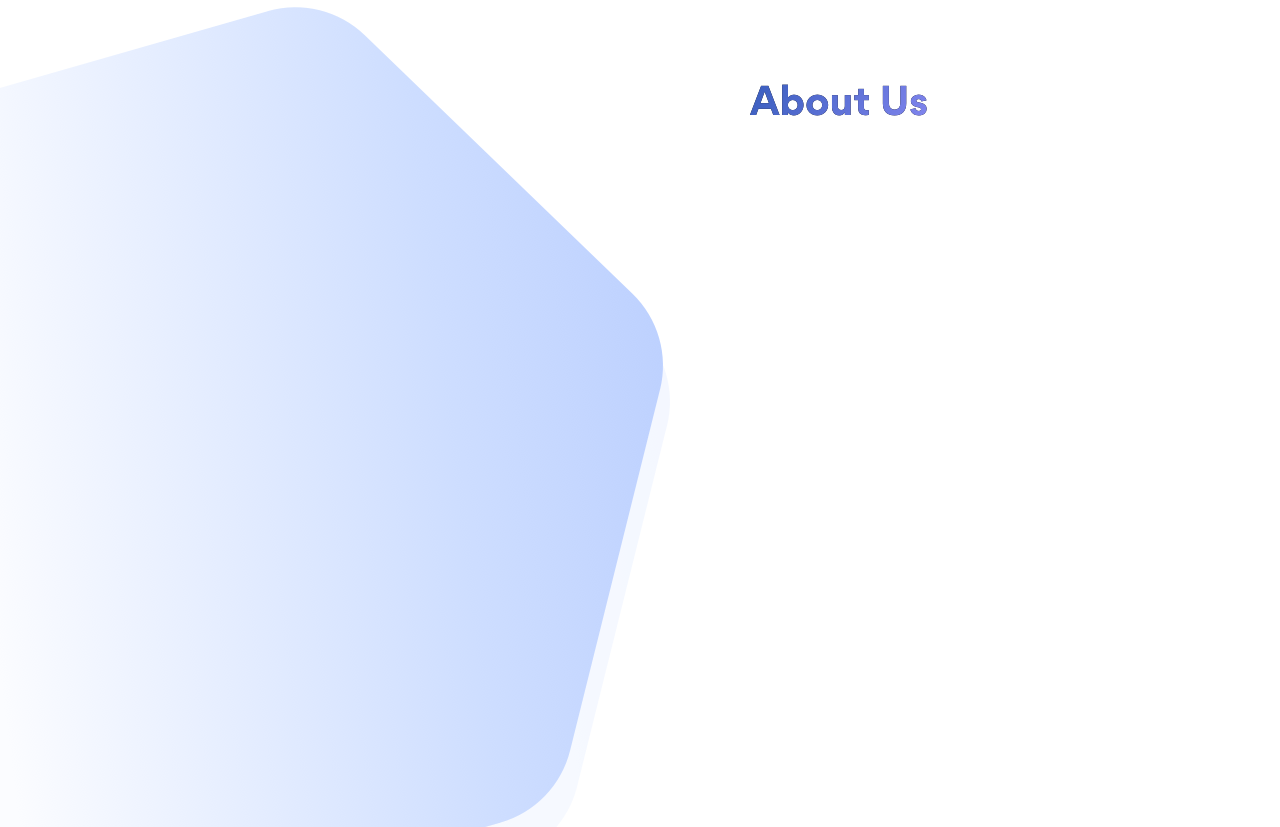
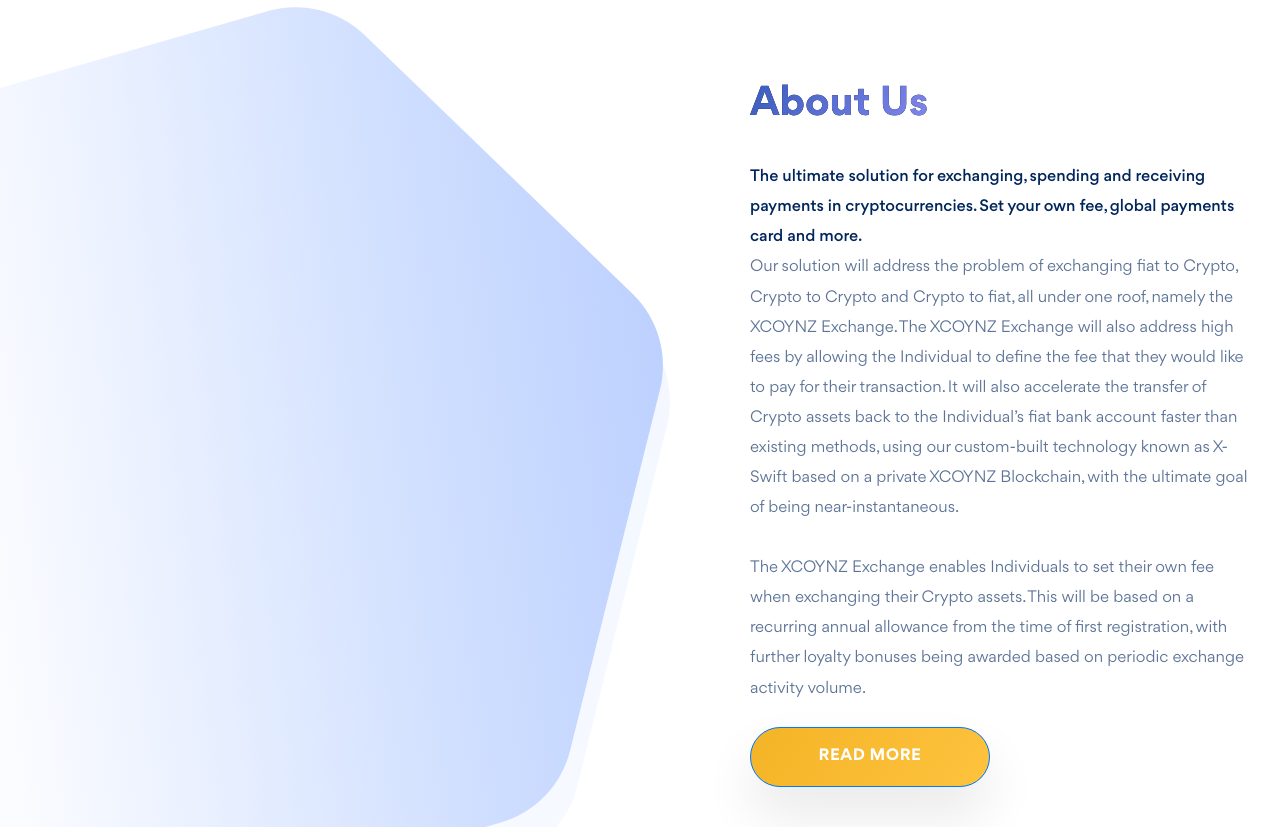
Before and after one commit to cassidypignatello/xcoynz, a React (Create React App) app: page / in a window 1280 px wide. Shown: the part 740-1567 px from the top of the page. Built offline with nearby package versions, Linux system fonts and the light colour scheme.

Commit message:
finishes AboutUs component

```diff
--- a/src/components/AboutUs/AboutUs.js
+++ b/src/components/AboutUs/AboutUs.js
@@ -15,16 +15,32 @@
           </Col>
         </Row>
         <Row>
-          <Col></Col>
+          <Col
+            xs={{ span: 'auto' }}
+            lg={{ span: 'auto', offset: 7 }}
+            className={`${styles.subheader}`}>
+            The ultimate solution for exchanging, spending and receiving payments in cryptocurrencies. Set your own fee, global payments card and more.
+          </Col>
         </Row>
         <Row>
-          <Col></Col>
+          <Col
+            xs={{ span: 'auto' }}
+            lg={{ span: 'auto', offset: 7 }}
+            className={`${styles.description}`}>
+            Our solution will address the problem of exchanging fiat to Crypto, Crypto to Crypto and Crypto to fiat, all under one roof, namely the XCOYNZ Exchange. The XCOYNZ Exchange will also address high fees by allowing the Individual to define the fee that they would like to pay for their transaction. It will also accelerate the transfer of Crypto assets back to the Individual’s fiat bank account faster than existing methods, using our custom-built technology known as X-Swift based on a private XCOYNZ Blockchain, with the ultimate goal of being near-instantaneous.<br /><br />
+            The XCOYNZ Exchange enables Individuals to set their own fee when exchanging their Crypto assets. This will be based on a recurring annual allowance from the time of first registration, with further loyalty bonuses being awarded based on periodic exchange activity volume.
+          </Col>
         </Row>
         <Row>
-          <Col></Col>
-        </Row>
-        <Row>
-          <Col></Col>
+          <Col
+            xs={{ span: 'auto' }}
+            lg={{ span: 'auto', offset: 7 }}>
+            <Button
+              className={styles.button}
+              href='#'>
+              <p className={`text-uppercase ${styles.buttonText}`}>Read More</p>
+            </Button>
+          </Col>
         </Row>
       </Container>
     )
--- a/src/components/AboutUs/AboutUs.module.css
+++ b/src/components/AboutUs/AboutUs.module.css
@@ -11,3 +11,55 @@
   background-clip: text;
   -webkit-text-fill-color: transparent;
 }
+
+.subheader {
+  width: 527px;
+  font-family: 'Gordita';
+  font-size: 16px;
+  font-weight: 500;
+  font-style: normal;
+  font-stretch: normal;
+  line-height: 1.88;
+  letter-spacing: normal;
+  text-align: left;
+  color: #01265c;
+  margin-top: 23px;
+}
+
+.description {
+  width: 534px;
+  opacity: 0.8;
+  font-family: 'Gordita';
+  font-size: 16px;
+  font-weight: normal;
+  font-style: normal;
+  font-stretch: normal;
+  line-height: 1.88;
+  letter-spacing: normal;
+  color: rgba(1, 38, 92, 0.8);
+}
+
+.button {
+  display: flex;
+  justify-content: center;
+  align-items: center;
+  width: 240px;
+  height: 60px;
+  border-radius: 30px;
+  box-shadow: 0px 28px 53px 0 rgba(0, 0, 0, 0.09);
+  background-image: linear-gradient(124deg, #f4b426, #fec23e);
+  margin-top: 23px;
+}
+
+.buttonText {
+  width: 108px;
+  height: 13px;
+  font-family: 'Gordita';
+  font-size: 16px;
+  font-weight: bold;
+  font-style: normal;
+  font-stretch: normal;
+  line-height: 1.69;
+  letter-spacing: 0.5px;
+  text-align: center;
+}
--- a/src/components/Home/Home.js
+++ b/src/components/Home/Home.js
@@ -5,7 +5,9 @@
 export default class Home extends Component {
   render() {
     return (
-      <Container className={`${styles.container}`}>
+      <Container
+        id='home'
+        className={`${styles.container}`}>
         <Row>
           <Col
             lg={{ span: 'auto', offset: 1 }}
```
